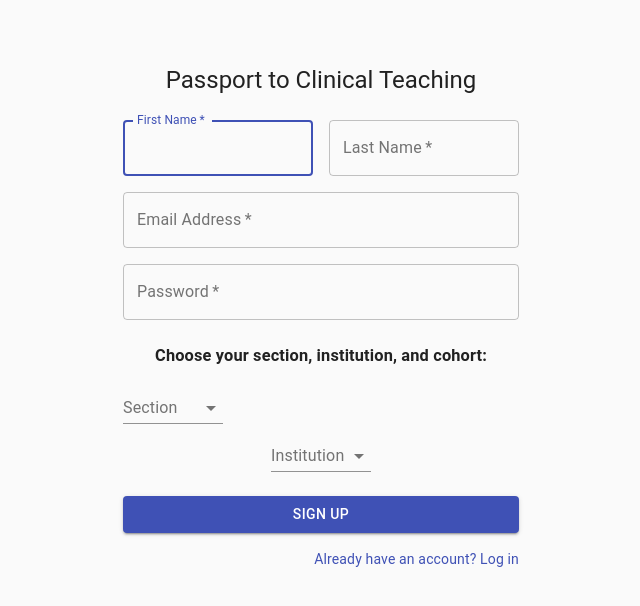
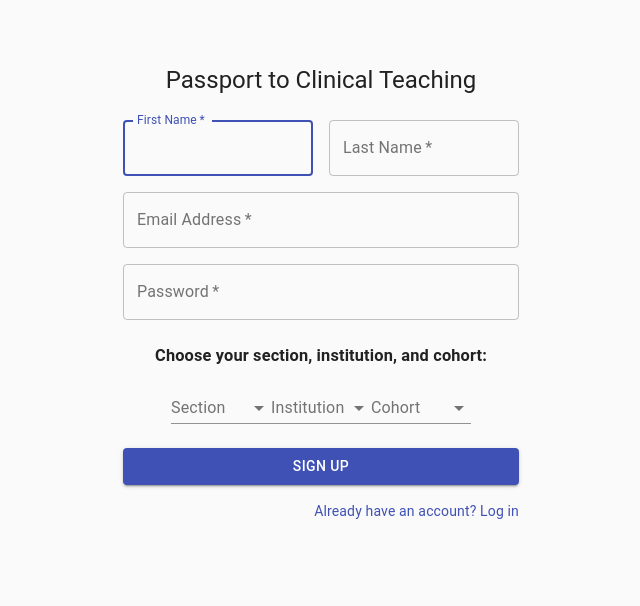
Before and after one commit to Medical-Passport/MedicalTeachingPassport, a Next.js app: page / in a window 1280 px wide. Shown: the top 606 px of the page, without its empty margins (319-959 px from the left). Built offline with nearby package versions, Linux system fonts and the light colour scheme.

Commit message:
Sign up screen

```diff
--- a/pages/index.js
+++ b/pages/index.js
@@ -11,6 +11,8 @@ import Box from '@material-ui/core/Box';
 import Typography from '@material-ui/core/Typography';
 import Container from '@material-ui/core/Container';
 import { Select, MenuItem, FormControl, InputLabel, makeStyles } from "@material-ui/core";
+import FormHelperText from '@material-ui/core/FormHelperText';
+
 
 const useStyles = makeStyles((theme) => ({
 
@@ -102,26 +104,52 @@ export default function SignUp() {
               <h3>Choose your section, institution, and cohort:</h3>
             </Grid>
           </Grid>
+          <Grid container justify="center">
+          <FormControl className={classes.formControl}>
+        <InputLabel id="demo-simple-select-label">Section</InputLabel>
+        <Select
+          labelId="demo-simple-select-label"
+          id="demo-simple-select"
+
+        >
+          <MenuItem value={10}>Medicine</MenuItem>
+
+        </Select>
+      </FormControl>
+
+
 
       <FormControl className={classes.formControl}>
-            <InputLabel>Section</InputLabel>
+        <InputLabel id="demo-simple-select-helper-label">Institution</InputLabel>
+        <Select
+          labelId="demo-simple-select-helper-label"
+          id="demo-simple-select-helper"
 
-          <Select>
-            <MenuItem value={10}>Medicine</MenuItem>
+        >
+
+          <MenuItem value={10}>UChicago</MenuItem>
+
         </Select>
 
       </FormControl>
 
-          <Grid container justify="center">
+
       <FormControl className={classes.formControl}>
-            <InputLabel>Institution</InputLabel>
+        <InputLabel id="demo-simple-select-helper-label">Cohort</InputLabel>
+        <Select
+          labelId="demo-simple-select-helper-label"
+          id="demo-simple-select-helper"
 
-          <Select>
-            <MenuItem value={10}>UChicago</MenuItem>
+        >
+
+          <MenuItem value={10}>2020-2021</MenuItem>
+
         </Select>
 
       </FormControl>
+
 </Grid>
+
           <Button
             type="submit"
             fullWidth
```
Lines whose indentation alone changed are shown as unchanged.
